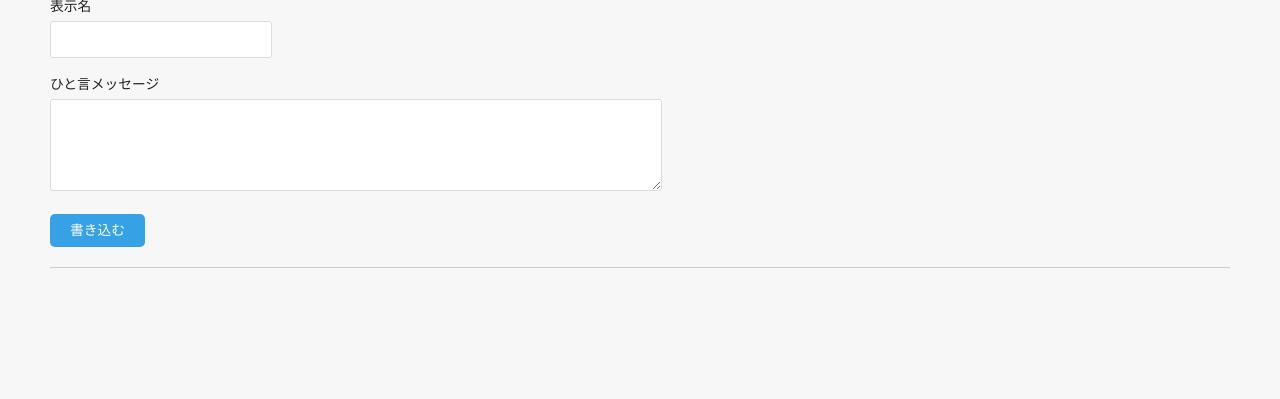
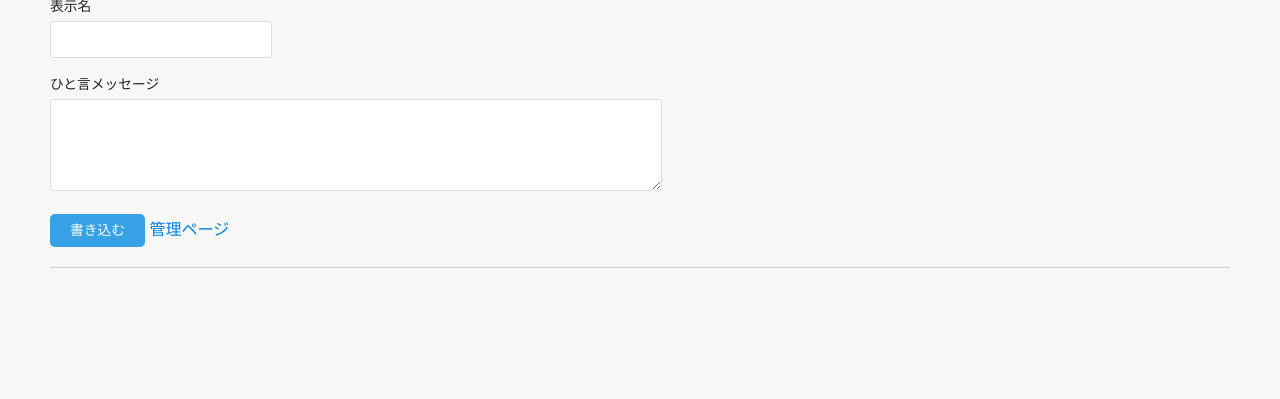
Before and after one commit to nakada-ak-ts/message-board, a PHP site: page /message-board/ in a window 1280 px wide. Shown: the part 96-495 px from the top of the page. Run offline with PHP 8.4, Linux system fonts and the light colour scheme; data that the repository does not hold is empty.

Commit message:
管理ページへの移動

```diff
--- a/index.php
+++ b/index.php
@@ -152,6 +152,7 @@ $pdo = null;
 		<textarea id="message" name="message"><?php if( !empty($message) ){ echo htmlspecialchars( $message, ENT_QUOTES, 'UTF-8'); } ?></textarea>
 	</div>
 	<input type="submit" name="btn_submit" value="書き込む">
+    <a href="http://localhost/message-board/admin.php">管理ページ</a>
 </form>
 <hr>
 <section>
```
